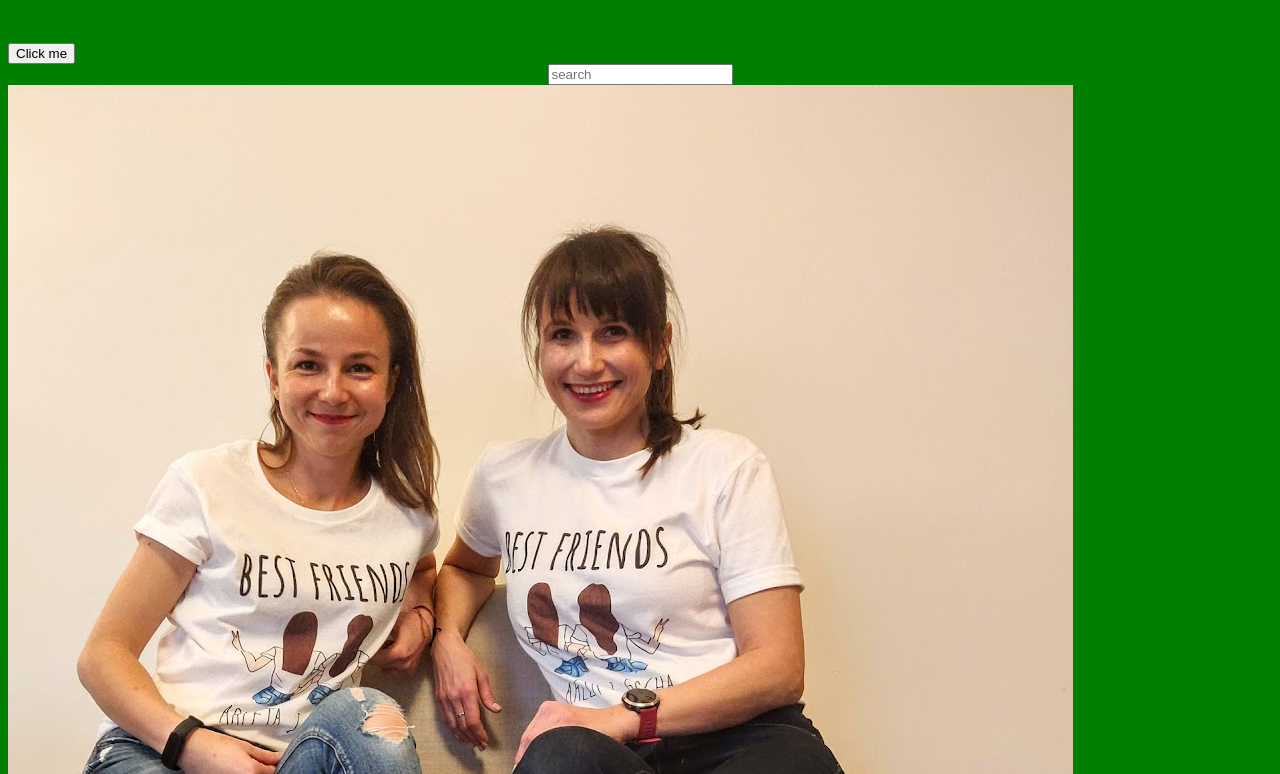
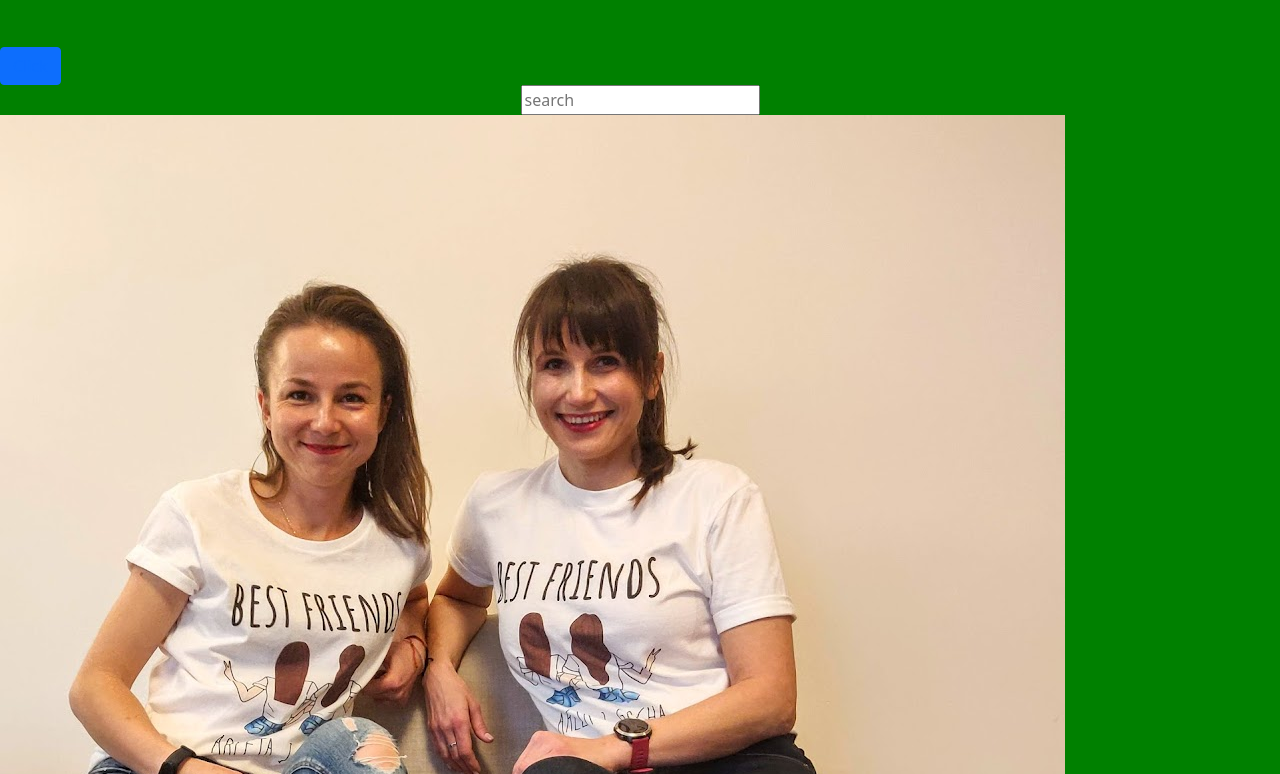
Before and after one commit to Qrza88/html_basic, a plain HTML site: page index.html in a window 1280 px wide. Shown: the part 133-907 px from the top of the page. Drawn offline with nearby package versions, Linux system fonts and the light colour scheme.

Commit message:
modyfikacja

```diff
--- a/index.html
+++ b/index.html
@@ -1,15 +1,20 @@
 <!DOCTYPE html>
 <html>
 	<head>
+		<link href="https://cdn.jsdelivr.net/npm/bootstrap@5.1.3/dist/css/bootstrap.min.css" rel="stylesheet" integrity="sha384-1BmE4kWBq78iYhFldvKuhfTAU6auU8tT94WrHftjDbrCEXSU1oBoqyl2QvZ6jIW3" crossorigin="anonymous">
 		<link rel="stylesheet" href="style.css">
 		<title>Crazy Girls</title>
 	</head>
+
 	<body>
+
 	<div class="info">
 		<h1>Hello World</h1>
 	<p>To był świetny weekend</p>
 	</div>
-	<button>Click me</button>
+
+	<button type="button" class="btn btn-primary"><a href="https://www.google.com">Click</a></button>
+
 	<div id="news">
 	<input type="password" placeholder="search">
 	</div>
```
